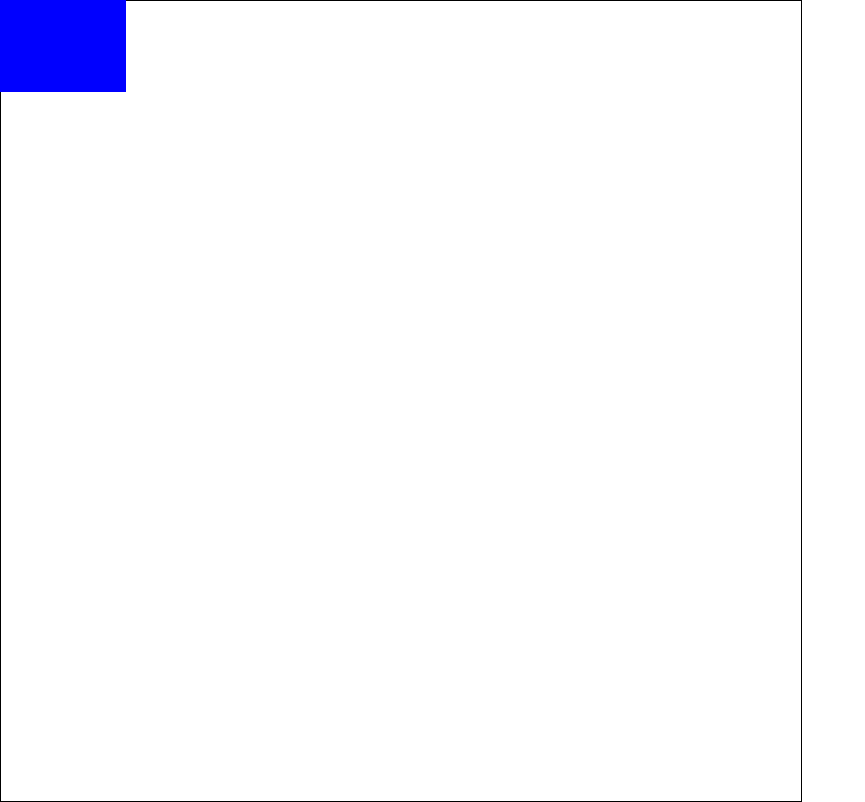
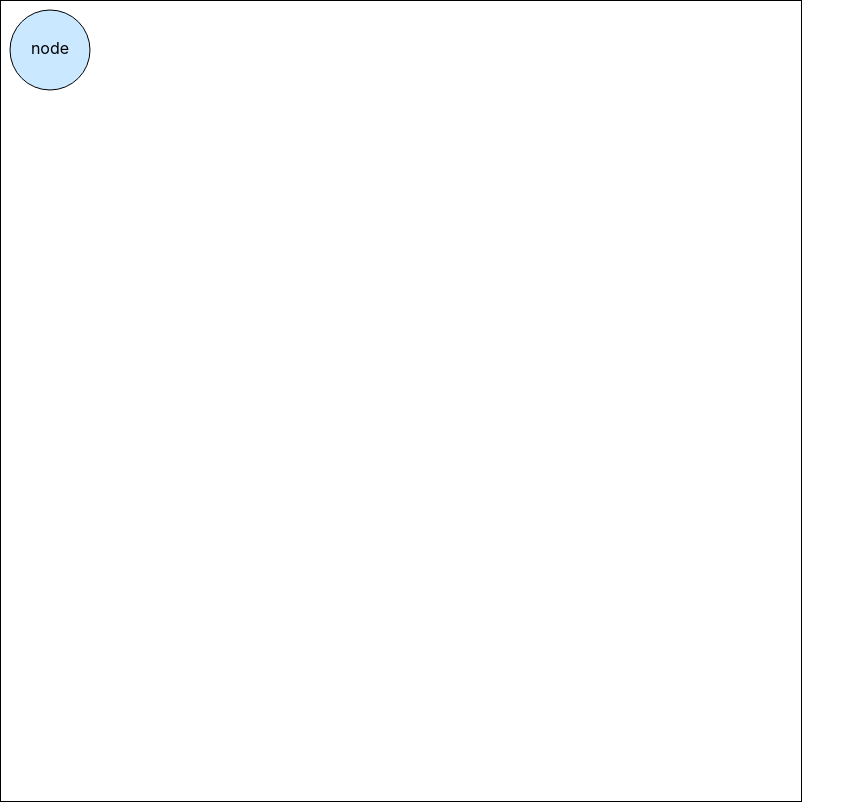
Before and after one commit to Dias-Kazhtay/graph-engine, a React (Create React App) app: page / in a window 1280 px wide. Shown: the whole page, without its empty margins (0-865 px from the left). Built offline with nearby package versions, Linux system fonts and the light colour scheme.

Commit message:
node entity and text entity

```diff
--- a/package.json
+++ b/package.json
@@ -43,6 +43,7 @@
   "devDependencies": {
     "@eslint/compat": "^1.1.0",
     "@eslint/js": "^9.6.0",
+    "classnames": "^2.5.1",
     "eslint": "^9.3.0",
     "eslint-config-prettier": "^9.1.0",
     "eslint-plugin-prettier": "^5.1.3",
--- a/src/App.tsx
+++ b/src/App.tsx
@@ -1,4 +1,5 @@
-import { Node } from './entities/Node';
+import { NodeShape } from './entities/Node';
+import { NodeTypesEnum } from './shared/constants';
 
 function App() {
   return (
@@ -10,9 +11,7 @@ function App() {
         overflow: 'hidden',
       }}
     >
-      <Node id="1" />
-      <Node id="2" />
-      <Node id="3" />
+      <NodeShape id="3" text="node" nodeType={NodeTypesEnum.Circle} />
     </div>
   );
 }
--- a/src/entities/Node/index.tsx
+++ b/src/entities/Node/index.tsx
@@ -1 +1 @@
-export * from './ui/Node/Node';
+export * from './ui/node-shape/Node';
--- a/src/entities/Node/ui/Node/Node.tsx
+++ /dev/null
@@ -1,25 +0,0 @@
-import useDragger from '../../lib/use-dragger';
-import styles from './styles.module.scss';
-
-export const Node = ({ id }: any) => {
-  useDragger({
-    nodeId: id,
-  });
-
-  return (
-    <svg
-      id={id}
-      className={styles.Node}
-      width="126"
-      height="92"
-      viewBox="0 0 126 92"
-      fill="none"
-      xmlns="http://www.w3.org/2000/svg"
-    >
-      <path d="M0 0H126V92H0V0Z" fill="blue" />
-      <text fill="grey" font-size="18" font-weight="900">
-        123
-      </text>
-    </svg>
-  );
-};
--- /dev/null
+++ b/src/entities/Node/ui/circle/index.tsx
@@ -0,0 +1,3 @@
+export const Circle = () => {
+  return <circle r={40} cx={50} cy={50} stroke="black" strokeWidth={1} />;
+};
--- /dev/null
+++ b/src/entities/Node/ui/node-shape/Node.tsx
@@ -0,0 +1,34 @@
+import useDragger from '../../lib/use-dragger';
+import styles from './styles.module.scss';
+import cn from 'classnames';
+import { Text } from '../text/Text';
+import { Circle } from '../circle';
+import { NodeTypesEnum } from '../../../../shared/constants';
+
+interface NodeProps {
+  id: string;
+  text?: string;
+  nodeType: NodeTypesEnum;
+}
+
+export const NodeShape = ({ id, text, nodeType }: NodeProps) => {
+  useDragger({
+    nodeId: id,
+  });
+
+  const renderNodeType = () => {
+    switch (nodeType) {
+      case NodeTypesEnum.Circle:
+        return <Circle />;
+      default:
+        return <Circle />;
+    }
+  };
+
+  return (
+    <svg id={id} className={cn(styles.Node)} width={100} height={100} fill="#CAE8FF">
+      {renderNodeType()}
+      {text && <Text text={text} />}
+    </svg>
+  );
+};
--- a/src/entities/Node/ui/Node/styles.module.scss
+++ b/src/entities/Node/ui/node-shape/styles.module.scss
@@ -3,4 +3,8 @@
   position: absolute;
   top: 0;
   left: 0;
+
+  &__selected {
+    border: 1px solid black;
+  }
 }
--- /dev/null
+++ b/src/entities/Node/ui/text/Text.tsx
@@ -0,0 +1,10 @@
+interface TextProps {
+  text: string;
+}
+export const Text = ({ text }: TextProps) => {
+  return (
+    <text x="50%" y="50%" dominant-baseline="middle" fill="black" text-anchor="middle">
+      {text}
+    </text>
+  );
+};
--- /dev/null
+++ b/src/shared/constants.ts
@@ -0,0 +1,4 @@
+export enum NodeTypesEnum {
+  Circle = 'circle',
+  Rectangle = 'rectagle',
+}
```
Also changed, not shown: src/entities/Node/ui/Rectangle 1 (1).svg (deleted), 1 other file (tests, documents, lock files or other folders).
